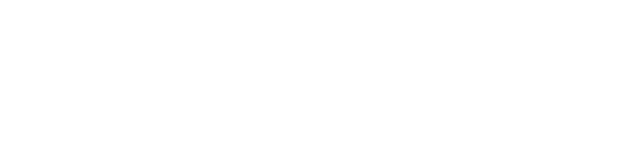
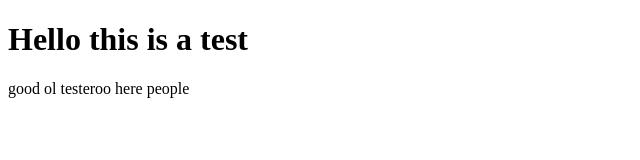
Before and after one commit to popeaj/414test, a plain HTML site: page index.html in a window 1280 px wide. Shown: the whole page, without its empty margins (0-640 px from the left). Drawn offline with Linux system fonts and the light colour scheme.

Commit message:
Update index.html
update

```diff
--- a/index.html
+++ b/index.html
@@ -6,6 +6,8 @@
     <title>Test</title>
 </head>
 <body>
+    <H1>Hello this is a test</H1>
+    <p>good ol testeroo here people</p>
 
 </body>
 </html>
```
